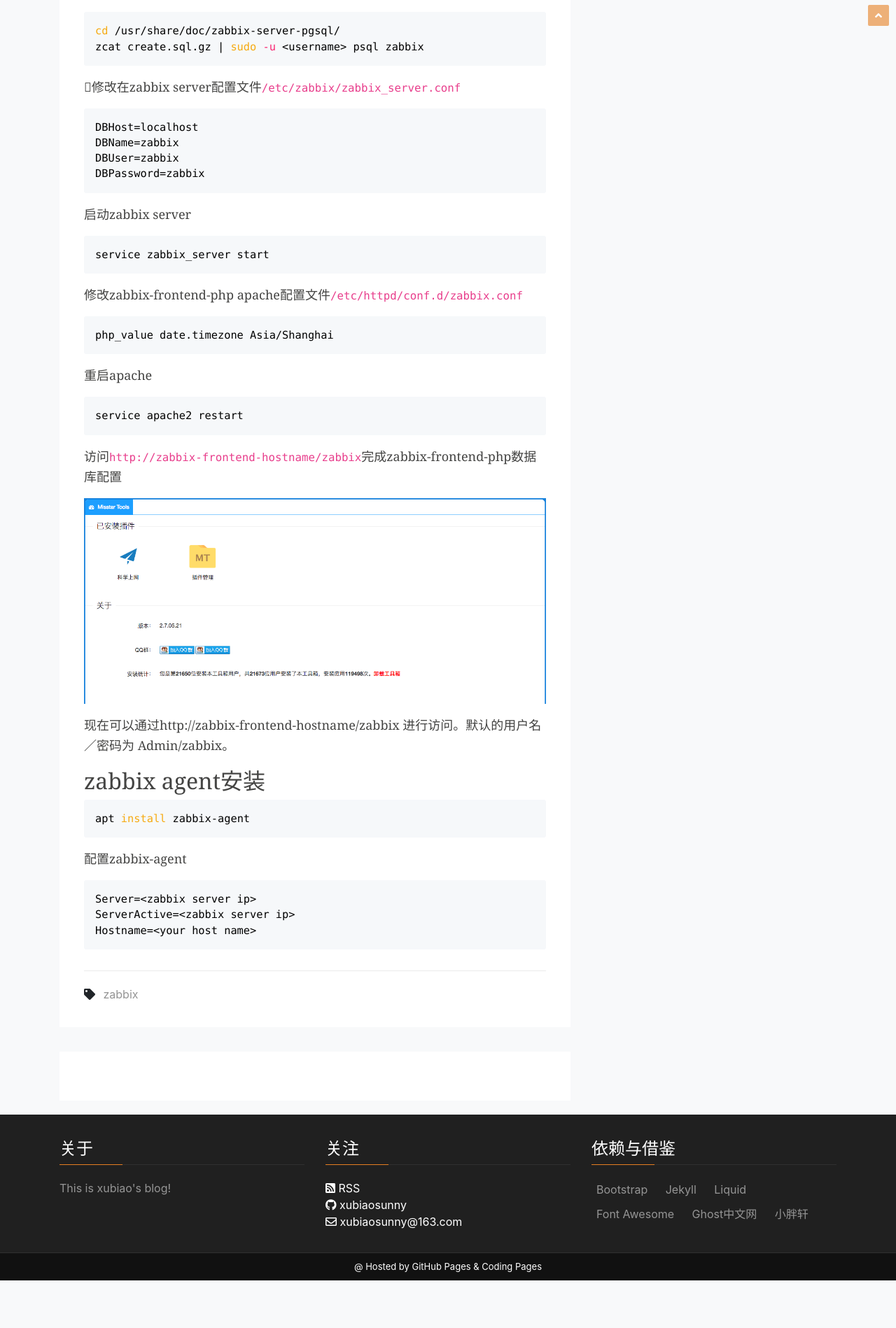
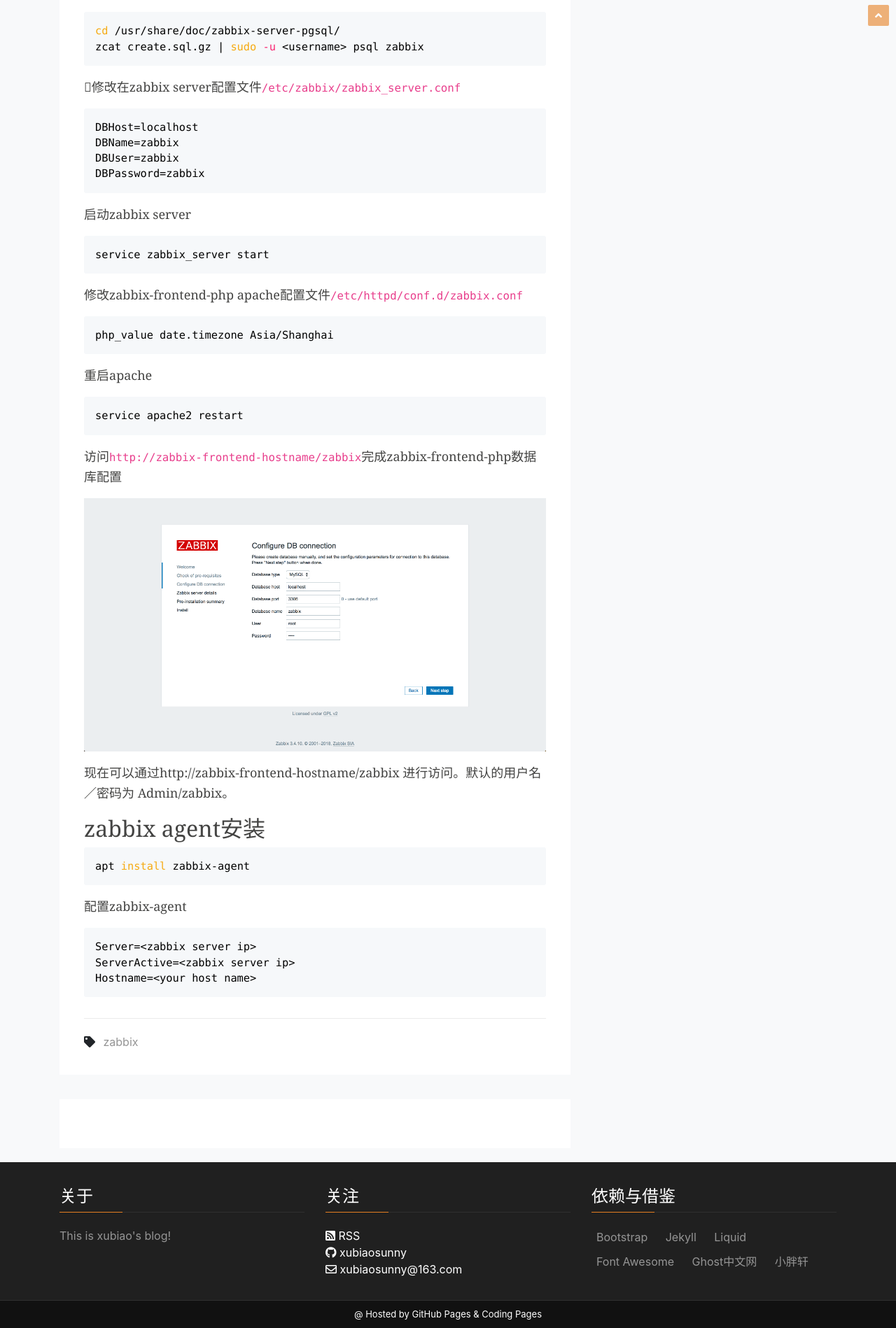
Before and after one commit to xubiaosunny/xubiaosunny.github.io, a Jekyll site: the page built from _posts/Ops/2018-06-04-install_zabbix.md, in a window 1280 px wide. Shown: the part 853-2751 px from the top of the page at 70% size. Built offline with Jekyll 4.4.1, drawn with Linux system fonts in a browser that asks for light colours; comment, search, counter and statistics services are not loaded; before the commit the page ends 2683 px from its top, so only the background shows below that.

Commit message:
修改图片

```diff
--- a/_posts/Ops/2018-06-04-install_zabbix.md
+++ b/_posts/Ops/2018-06-04-install_zabbix.md
@@ -66,7 +66,7 @@
 
 访问`http://zabbix-frontend-hostname/zabbix`完成zabbix-frontend-php数据库配置
 
-![](\assets\images\post\屏幕快照 2018-05-26 下午5.09.30.png)
+![](\assets\images\post\屏幕快照 2018-06-11 下午9.48.24.png)
 
 现在可以通过http://zabbix-frontend-hostname/zabbix 进行访问。默认的用户名／密码为 Admin/zabbix。
 
```
